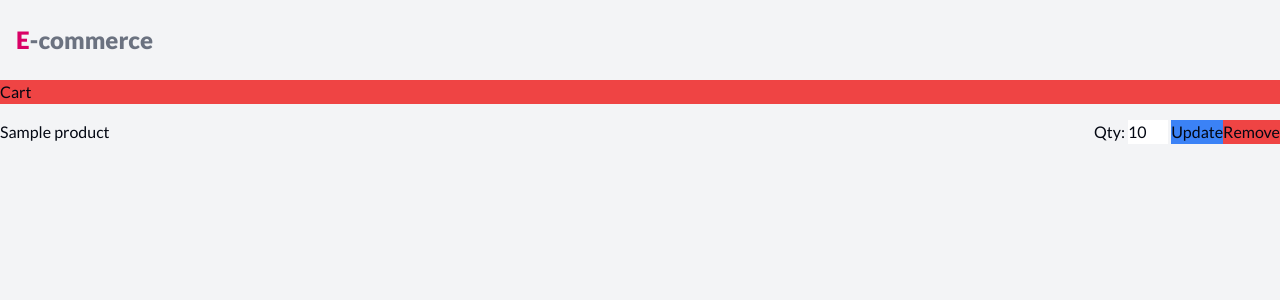
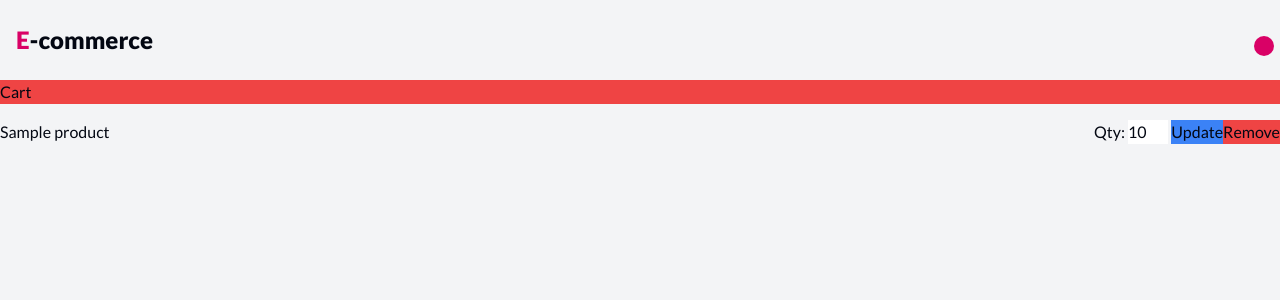
Before and after one commit to oieeaaaa/ecommerce, a Django app: page /cart in a window 1280 px wide. Shown: the top 300 px of the page. Run offline with Django 4.2, Linux system fonts and the light colour scheme; tables that the repository leaves empty hold one stand-in row (values such as "Sample post"); style sheets or scripts are compiled from the project's sources.

Commit message:
added cart counter

```diff
--- a/client/components/card/card.js
+++ b/client/components/card/card.js
@@ -38,7 +38,7 @@ class Card extends HTMLElement {
   open = () => {
     this.isQtyOpen = true;
     this._qty.classList.add('card-open-qty');
-    this._toggleQtyIcon.classList.remove('icon-shopping-cart', 'text-primary');
+    this._toggleQtyIcon.classList.remove('icon-shopping-cart', 'text-white');
     this._toggleQtyIcon.classList.add('icon-x', 'text-red-400');
   }
 
@@ -47,7 +47,7 @@ class Card extends HTMLElement {
     this._input.value = 0;
     this._qty.classList.remove('card-open-qty');
     this._toggleQtyIcon.classList.remove('icon-x', 'text-red-400');
-    this._toggleQtyIcon.classList.add('icon-shopping-cart', 'text-primary');
+    this._toggleQtyIcon.classList.add('icon-shopping-cart', 'text-white');
   }
 
   constructor() {
--- a/website/templates/website/components/card.html
+++ b/website/templates/website/components/card.html
@@ -5,7 +5,7 @@
         <img class="w-full aspect-square object-cover" src="{{ product.image_url }}" alt="{{ product.name }}">
       </figure>
       <div
-        class="col-span-full row-span-full self-end justify-self-end relative translate-y-1/2 overflow-hidden rounded-full h-10 w-10 transition-all bg-white border will-change-auto"
+        class="col-span-full row-span-full self-end justify-self-end relative translate-y-1/2 overflow-hidden rounded-full h-10 w-10 transition-all bg-white border border-primary will-change-auto"
         data-qty>
         <form data-form hx-post="{% url 'cart' %}" hx-trigger="x-submit" hx-swap="none">
           {% csrf_token %}
@@ -26,7 +26,7 @@
               <button data-confirm class="w-8 h-8 rounded-full bg-black text-green-400">
                 <span class="icon-check text-lg"></span>
               </button>
-              <button type="button" data-toggle-qty class="w-8 h-8 rounded-full bg-black text-primary">
+              <button type="button" data-toggle-qty class="w-8 h-8 rounded-full bg-black text-white">
                 <span data-toggle-qty-icon class="icon-shopping-cart text-lg"></span>
               </button>
             </div>
--- a/website/templates/website/layout/header.html
+++ b/website/templates/website/layout/header.html
@@ -2,11 +2,14 @@
 
 <header class="flex justify-between items-center">
     <div class="container flex items-center justify-between py-6">
-        <a class="text-2xl text-gray-500 font-black" href="{% url 'home' %}">
+        <a class="text-2xl text-gray-950 font-black" href="{% url 'home' %}">
             <span class="text-primary">E</span>-commerce
         </a>
-        <a class="text-gray-500" href="{% url 'cart' %}">
-            <span class="icon-shopping-cart text-2xl"></span>
+        <a class="text-gray-500 relative" href="{% url 'cart' %}">
+            <span class="icon-shopping-cart text-3xl"></span>
+            <span class="text-sm absolute top-0 right-0 bg-primary text-white rounded-full font-bold w-5 h-5 flex items-center justify-center translate-x-1/2 -translate-y-1"
+                  hx-trigger="load once, cart_updated from:body"
+                  hx-get="{% url 'cart_count' %}"></span>
         </a>
     </div>
 </header>
--- a/website/urls.py
+++ b/website/urls.py
@@ -1,7 +1,7 @@
 from django.urls import path
 
 # import all from .views
-from .views import CartView, cart_item_delete, cart_item_update, index
+from .views import CartView, cart_length, cart_item_delete, cart_item_update, index
 from .views import product_detail
 
 urlpatterns = [
@@ -10,4 +10,5 @@ urlpatterns = [
     path('cart', CartView.as_view(), name='cart'),
     path('cart/<int:id>/delete', cart_item_delete, name='cart_item_delete'),
     path('cart/<int:id>/update', cart_item_update, name='cart_item_update'),
+    path('cart/length', cart_length, name='cart_count'),
 ]
--- a/website/views.py
+++ b/website/views.py
@@ -83,9 +83,12 @@ def cart_item_delete(request, id):
         cart = get_object_or_404(Cart, id=id)
         cart.delete()
 
-        return render(request, 'website/pages/cart.html', {
+        res = render(request, 'website/pages/cart.html', {
             'cart': Cart.objects.all()
         })
+        res['HX-Trigger'] = 'cart_updated'
+
+        return res
     else:
         return redirect('cart')
 
@@ -108,3 +111,6 @@ def cart_item_update(request, id):
         })
     else:
         return redirect('cart')
+
+def cart_length(request):
+    return HttpResponse(Cart.objects.count())
```
